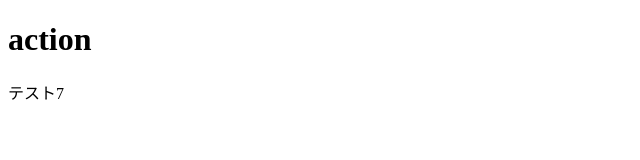
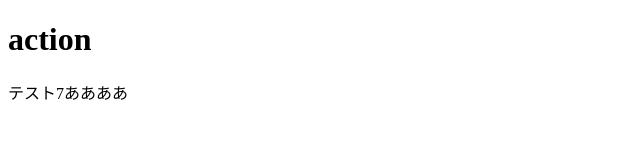
Before and after one commit to yachin29/action, a plain HTML site: page index.html in a window 1280 px wide. Shown: the full height of the page, 0-640 px from the left. Drawn offline with Linux system fonts and the light colour scheme.

Commit message:
Update index.html

```diff
--- a/index.html
+++ b/index.html
@@ -8,6 +8,6 @@
 </head>
 <body>
 <h1>action</h1>
-<p>テスト7</p>
+<p>テスト7ああああ</p>
 </body>
 </html>
```
